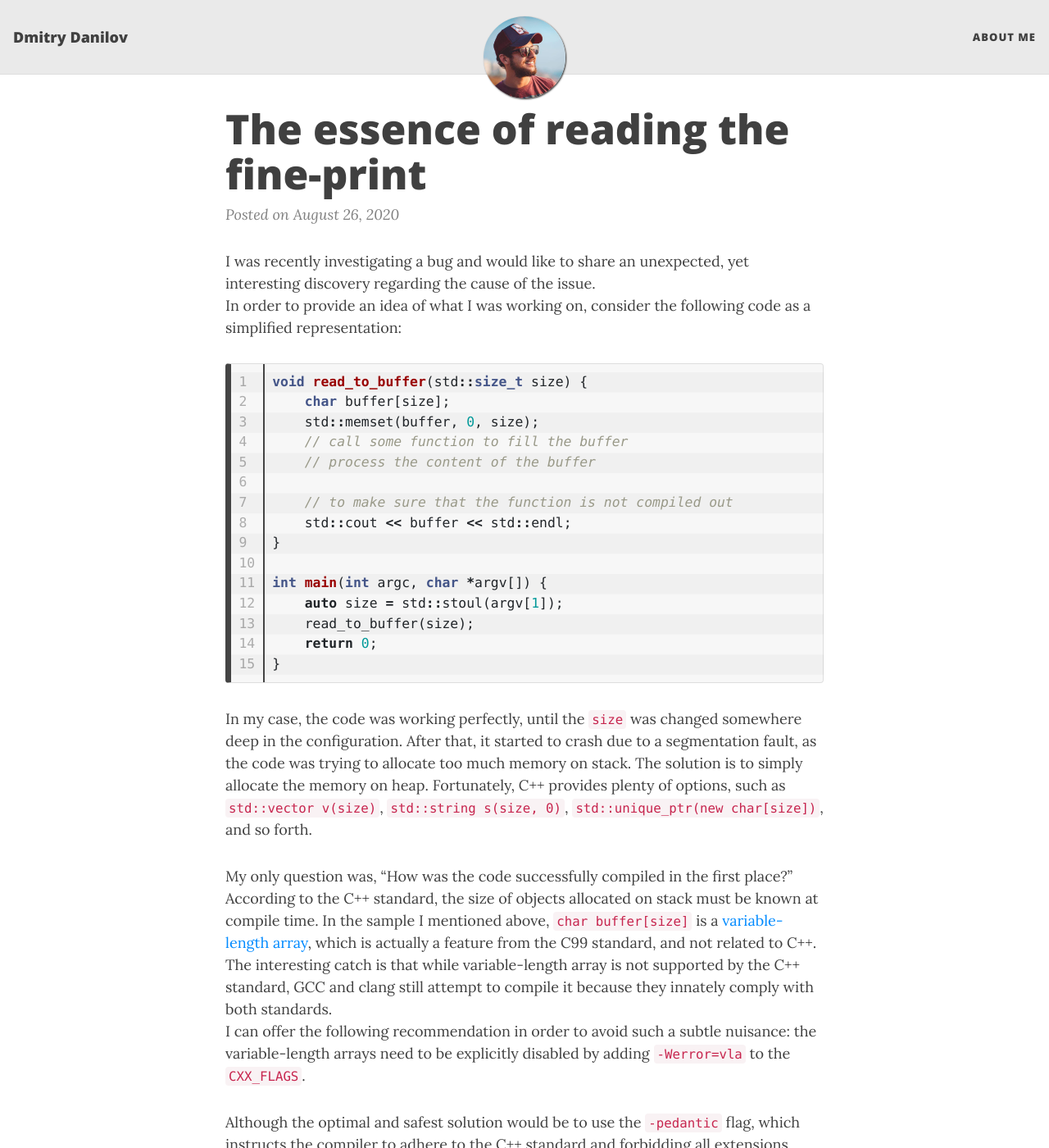
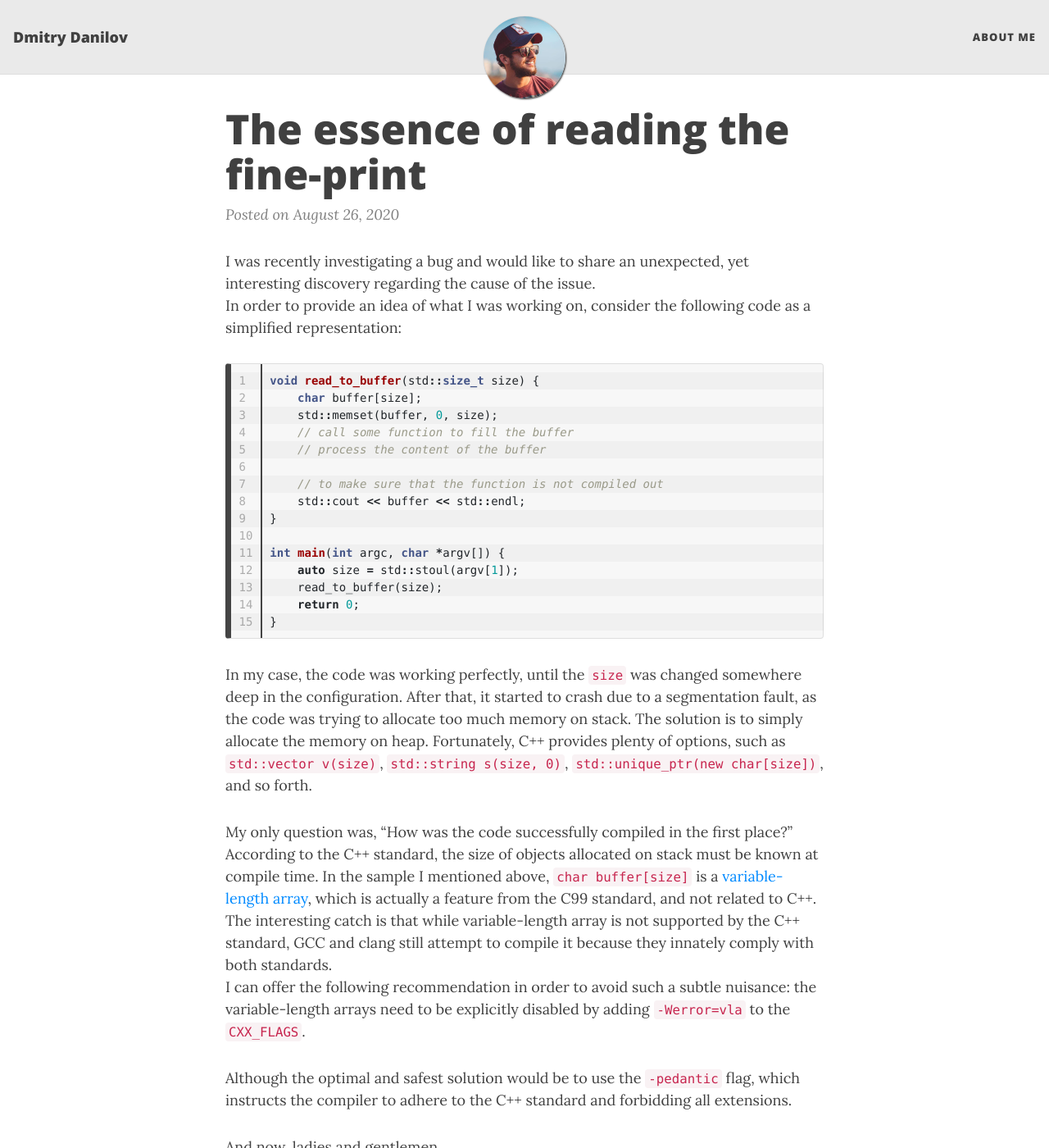
Before and after one commit to f-squirrel/f-squirrel.github.io, a Jekyll site: the page built from _posts/2020-08-26-the-essence-of-reading-the-fine-print.md, in a window 1280 px wide and 1400 px high. Shown: the whole window at 82% size. Built offline with Jekyll 4.4.1, drawn with Linux system fonts in a browser that asks for light colours; nearby versions of some CDN libraries.

Commit message:
fix: revert font changes

```diff
--- a/assets/css/beautifuljekyll.css
+++ b/assets/css/beautifuljekyll.css
@@ -858,7 +858,7 @@ pre code {
 }
 
 pre {
-  font-size: 1.025rem;
+  font-size: 0.875rem;
   line-height: 1.5em;
   border-radius: 0.25rem;
   padding: 0.59375rem;
@@ -872,7 +872,7 @@ pre {
 }
 .highlight > pre {
   background-image: linear-gradient(
-    rgba(0,0,0,0.06), rgba(0,0,0,0.06) 1.5em, rgba(0,0,0,0.03) 1.5em, rgba(0,0,0,0.03) 3em);
+    rgba(0,0,0,0.06), rgba(0,0,0,0.06) 1.5em, rgba(0,0,0,0.03) 1.5em, rgba(0,0,0,0.03) 3.0em);
   background-size: auto 3em;
   background-position-y: 0.625rem;
   border: 1px solid rgba(0,0,0,0.1);
```
